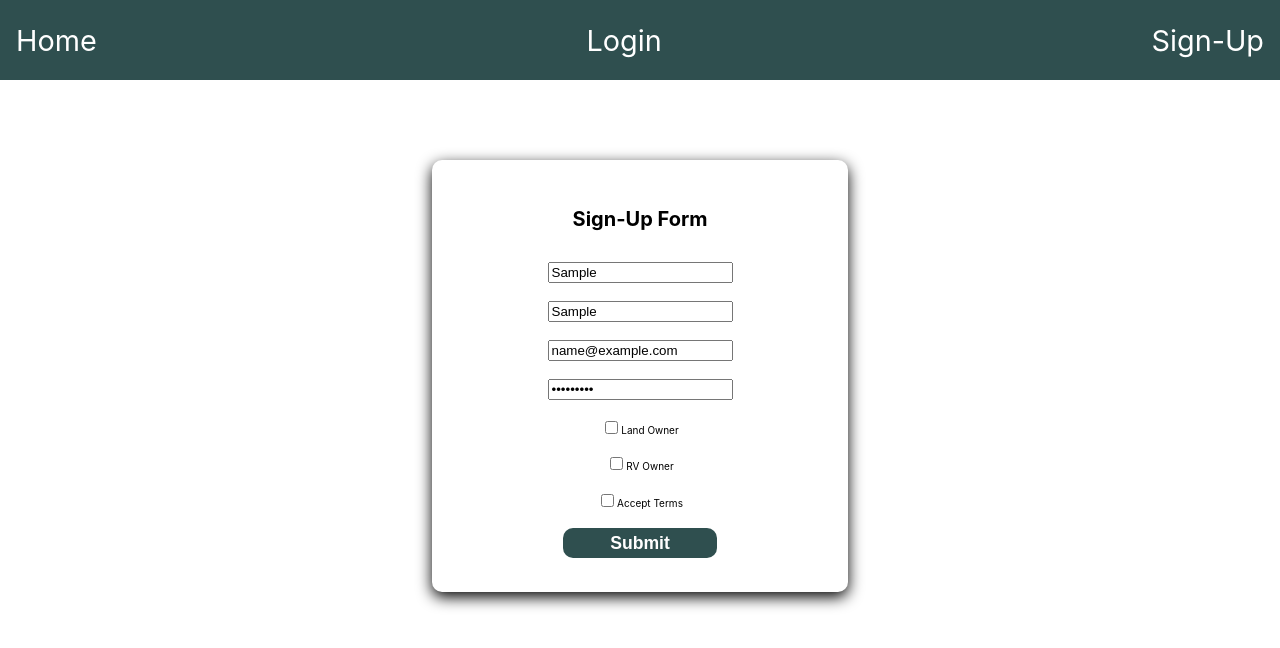
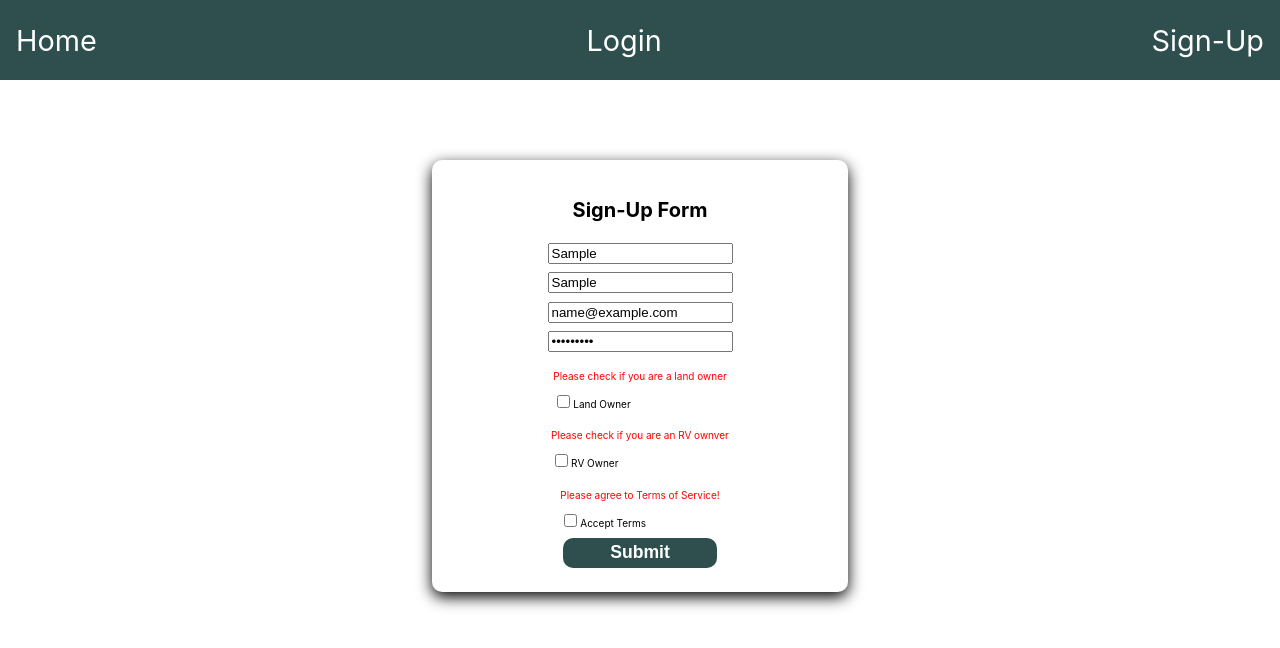
Before and after one commit to RV-camping-Airbnb/Frontend, a React (Create React App) app: page /signup in a window 1280 px wide. Both pictures are taken after typing "Sample", "Sample", "name@example.com", "Sample123" into the empty fields and a click on the button "Submit". Shown: the top 648 px of the page. Built offline with nearby package versions, Linux system fonts and the light colour scheme.

Commit message:
Created error logging for the checkbox areas. Will need to take away the required field later.

```diff
--- a/src/components/Login/SignUpForm.js
+++ b/src/components/Login/SignUpForm.js
@@ -25,16 +25,19 @@ function SignUpForm({ values, errors, touched, isSubmitting }) {
       <Field type="password" name="password" placeholder="Password" />
 
       <label>
+        {touched.landowner && errors.landowner && <p className="error">{errors.landowner}</p>}
         <Field className="checkbox" type="checkbox" name="landowner" checked={values.landowner} />
         <span>Land Owner</span>
       </label>
 
       <label>
+        {touched.rvowner && errors.rvowner && <p className="error">{errors.rvowner}</p>}
         <Field className="checkbox" type="checkbox" name="rvowner" checked={values.rvowner} />
         <span>RV Owner</span>
       </label>
 
       <label>
+        {touched.tos && errors.tos && <p className="error">{errors.tos}</p>}
         <Field className="checkbox" type="checkbox" name="tos" checked={values.tos} />
         <span>Accept Terms</span>
       </label>
```
